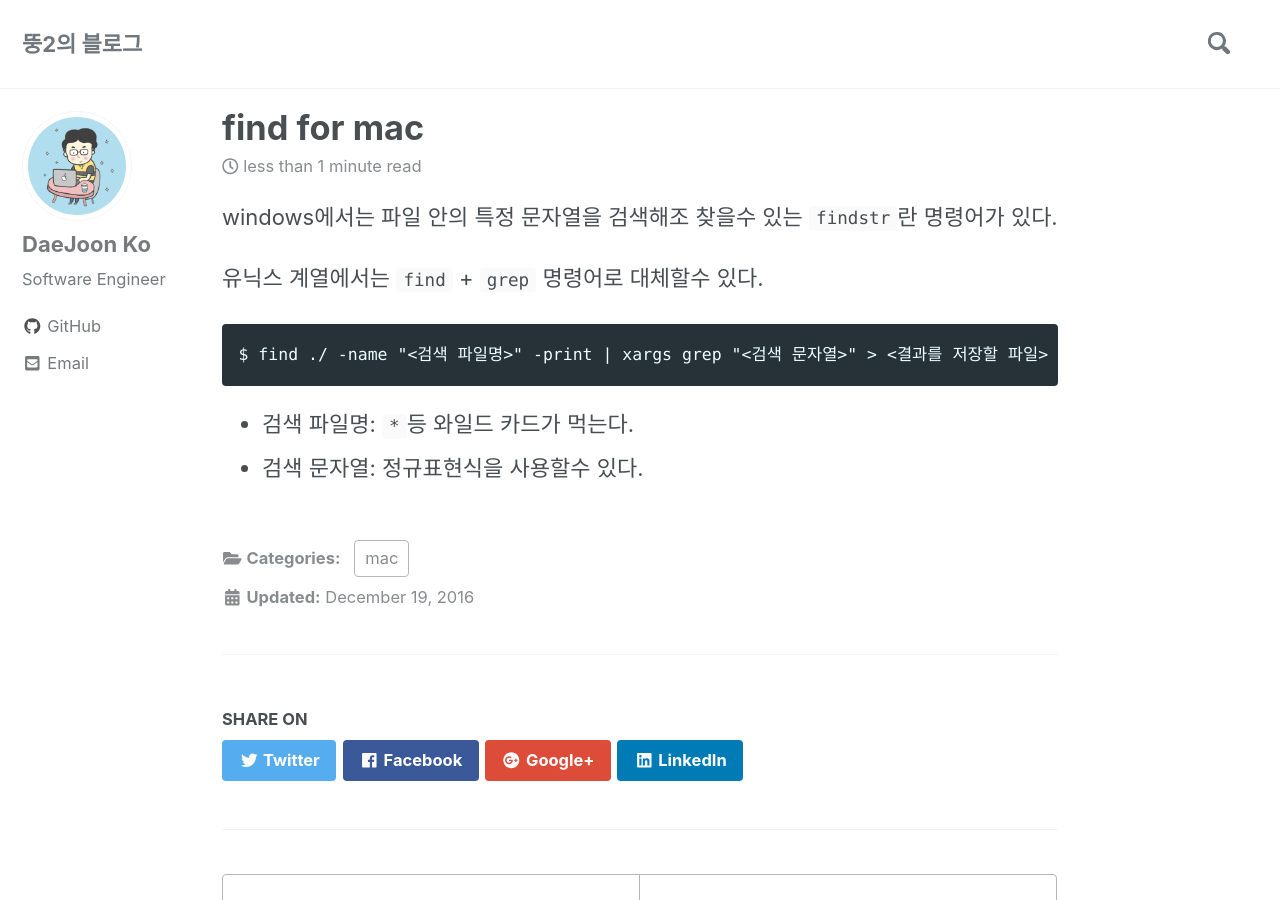
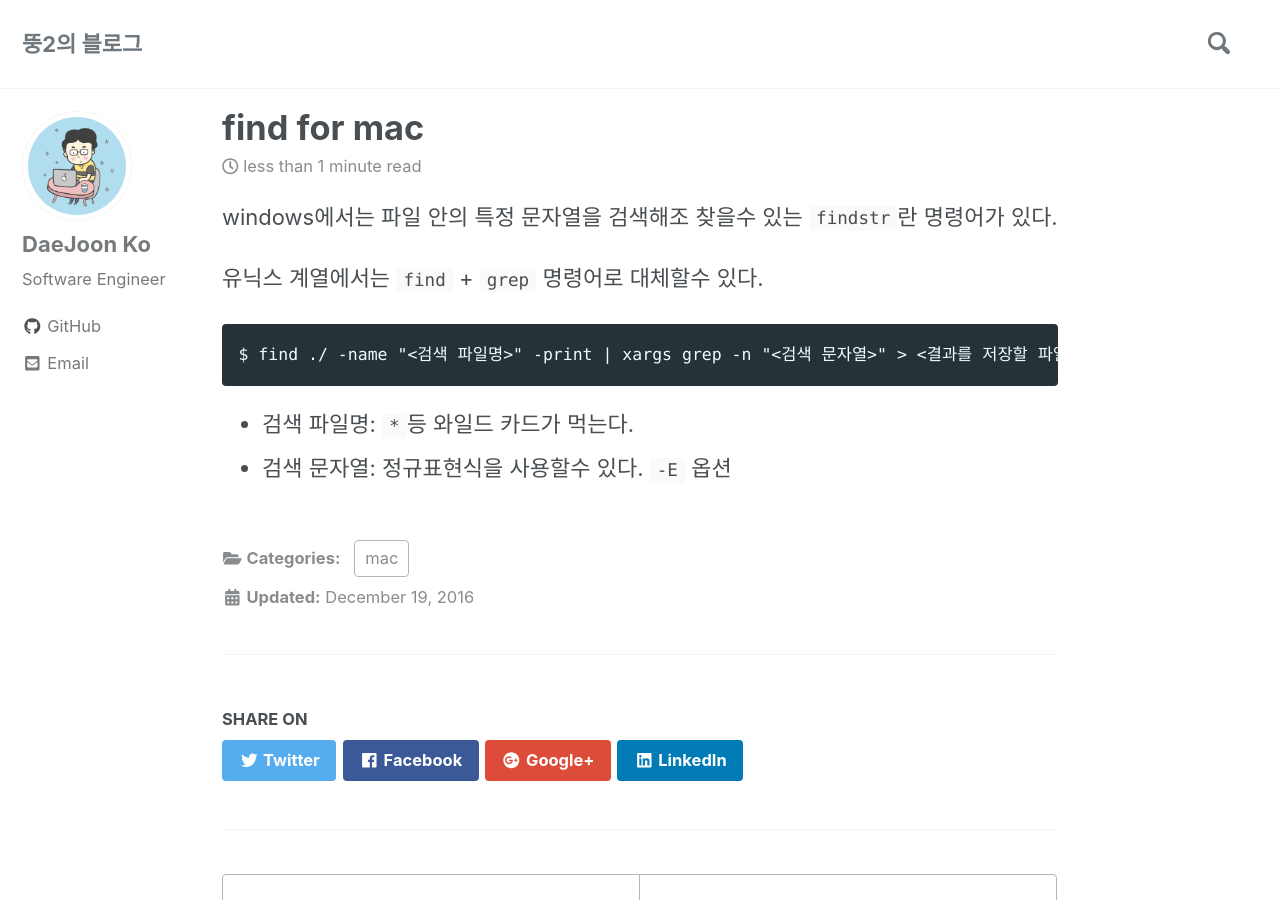
Before and after one commit to daejoon/daejoon.github.io, a Jekyll site: the page built from _posts/2016-12-19-find-for-mac.md, in a window 1280 px wide and 900 px high. Built offline with Jekyll 4.4.1, drawn with Linux system fonts in a browser that asks for light colours; cached includes are drawn as plain includes; nearby versions of some CDN libraries; comment, search, counter and statistics services are not loaded.

Commit message:
Update find for mac

````diff
--- a/_posts/2016-12-19-find-for-mac.md
+++ b/_posts/2016-12-19-find-for-mac.md
@@ -9,8 +9,8 @@ windows에서는 파일 안의 특정 문자열을 검색해조 찾을수 있는
 유닉스 계열에서는 `find` + `grep` 명령어로 대체할수 있다.
 
 ```
-$ find ./ -name "<검색 파일명>" -print | xargs grep "<검색 문자열>" > <결과를 저장할 파일>
+$ find ./ -name "<검색 파일명>" -print | xargs grep -n "<검색 문자열>" > <결과를 저장할 파일>
 ```
 
 - 검색 파일명: `*`등 와일드 카드가 먹는다.
-- 검색 문자열: 정규표현식을 사용할수 있다.
+- 검색 문자열: 정규표현식을 사용할수 있다. `-E` 옵션
````
